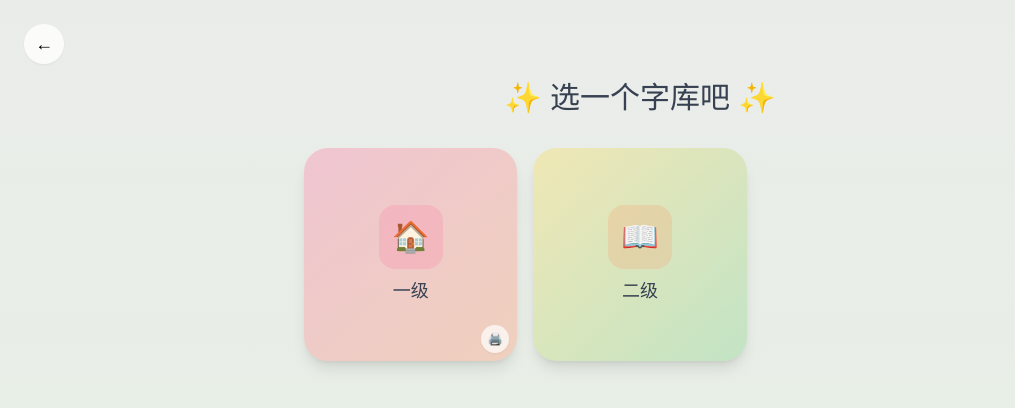
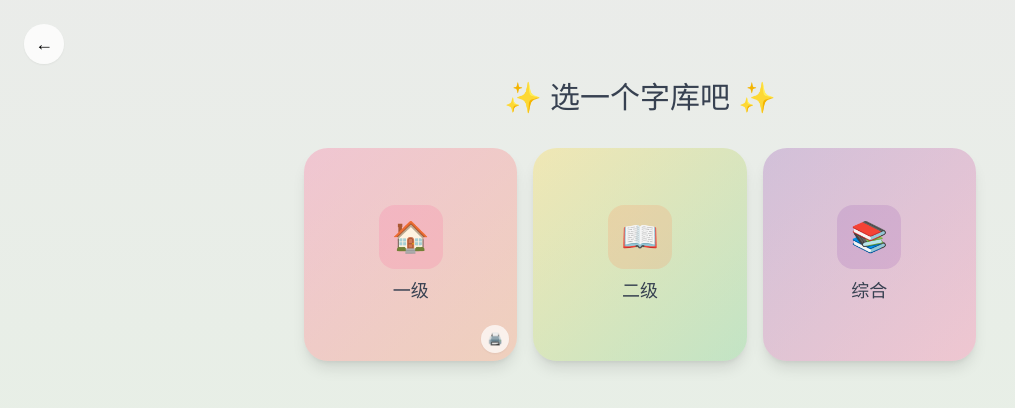
Before and after one commit to waknow/learn-hanzi, a Next.js app in the folder hanzi-learn/: page /child in a window 1280 px wide. Shown: the top 408 px of the page, without its empty margins (0-1015 px from the left). Built offline with nearby package versions, Linux system fonts and the light colour scheme; a web font is replaced by a local one.

Commit message:
feat: add comprehensive (综合) card to word bank picker

```diff
--- a/hanzi-learn/src/components/child/WordBankPicker.tsx
+++ b/hanzi-learn/src/components/child/WordBankPicker.tsx
@@ -135,6 +135,33 @@ export default function WordBankPicker() {
             )}
           </motion.button>
         ))}
+
+        {/* 综合 — 所有字库合并 */}
+        <motion.button
+          key="comprehensive"
+          initial={{ y: 60, opacity: 0, scale: 0.8 }}
+          animate={{ y: 0, opacity: 1, scale: 1 }}
+          transition={{
+            delay: banks.length * 0.05,
+            type: 'spring',
+            stiffness: 300,
+            damping: 15,
+          }}
+          whileTap={{ scale: 0.92 }}
+          whileHover={{ scale: 1.03 }}
+          onClick={() => handleSelect('comprehensive')}
+          className={`
+            aspect-square rounded-3xl relative
+            bg-gradient-to-br from-candy-purple/30 to-candy-pink/30
+            shadow-lg flex flex-col items-center justify-center gap-2
+            active:shadow-md transition-shadow
+          `}
+        >
+          <div className="w-16 h-16 rounded-2xl bg-candy-purple/20 flex items-center justify-center text-3xl">
+            📚
+          </div>
+          <span className="text-lg font-cartoon text-gray-700">综合</span>
+        </motion.button>
       </div>
     </div>
   );
```
